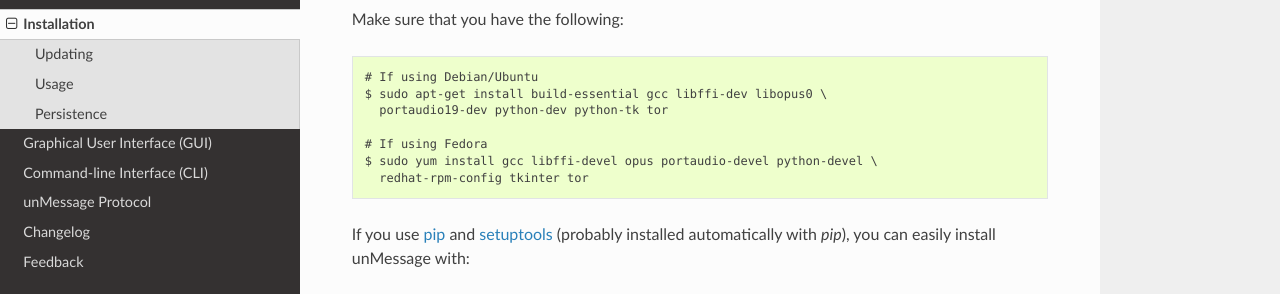
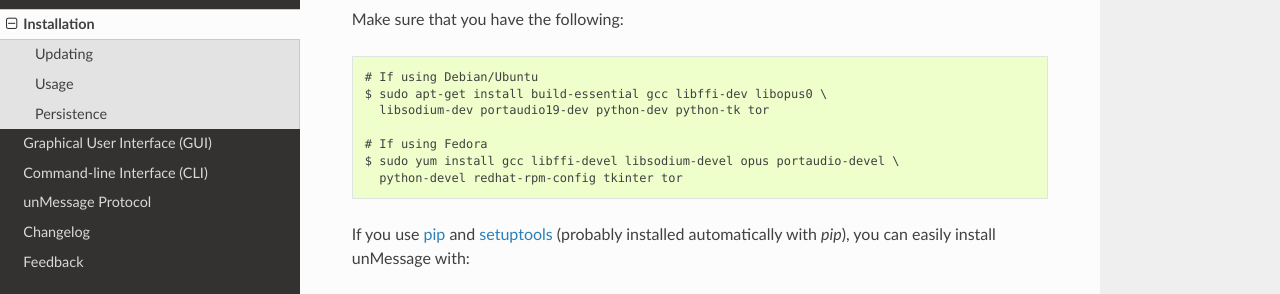
Before and after one commit to AnemoneLabs/unmessage, a Sphinx documentation site: the page built from docs/source/installation.rst, in a window 1280 px wide and 1231 px high. Shown: the part 152-446 px from the top of the window. Built offline with Sphinx 7.4.7 and the Read the Docs theme 2.0.0, drawn with Linux system fonts in a browser that asks for light colours.

Commit message:
Add `libsodium` developer headers to the dependencies

```diff
--- a/README.rst
+++ b/README.rst
@@ -33,11 +33,11 @@
 
     # If using Debian/Ubuntu
     $ sudo apt-get install build-essential gcc libffi-dev libopus0 \
-      portaudio19-dev python-dev python-tk tor
+      libsodium-dev portaudio19-dev python-dev python-tk tor
 
     # If using Fedora
-    $ sudo yum install gcc libffi-devel opus portaudio-devel python-devel \
-      redhat-rpm-config tkinter tor
+    $ sudo yum install gcc libffi-devel libsodium-devel opus portaudio-devel \
+      python-devel redhat-rpm-config tkinter tor
 
 
 If you use `pip`_ and `setuptools`_ (probably installed automatically
--- a/docs/source/installation.rst
+++ b/docs/source/installation.rst
@@ -5,11 +5,11 @@
 
     # If using Debian/Ubuntu
     $ sudo apt-get install build-essential gcc libffi-dev libopus0 \
-      portaudio19-dev python-dev python-tk tor
+      libsodium-dev portaudio19-dev python-dev python-tk tor
 
     # If using Fedora
-    $ sudo yum install gcc libffi-devel opus portaudio-devel python-devel \
-      redhat-rpm-config tkinter tor
+    $ sudo yum install gcc libffi-devel libsodium-devel opus portaudio-devel \
+      python-devel redhat-rpm-config tkinter tor
 
 If you use `pip`_ and `setuptools`_ (probably installed automatically
 with *pip*), you can easily install unMessage with::
```
